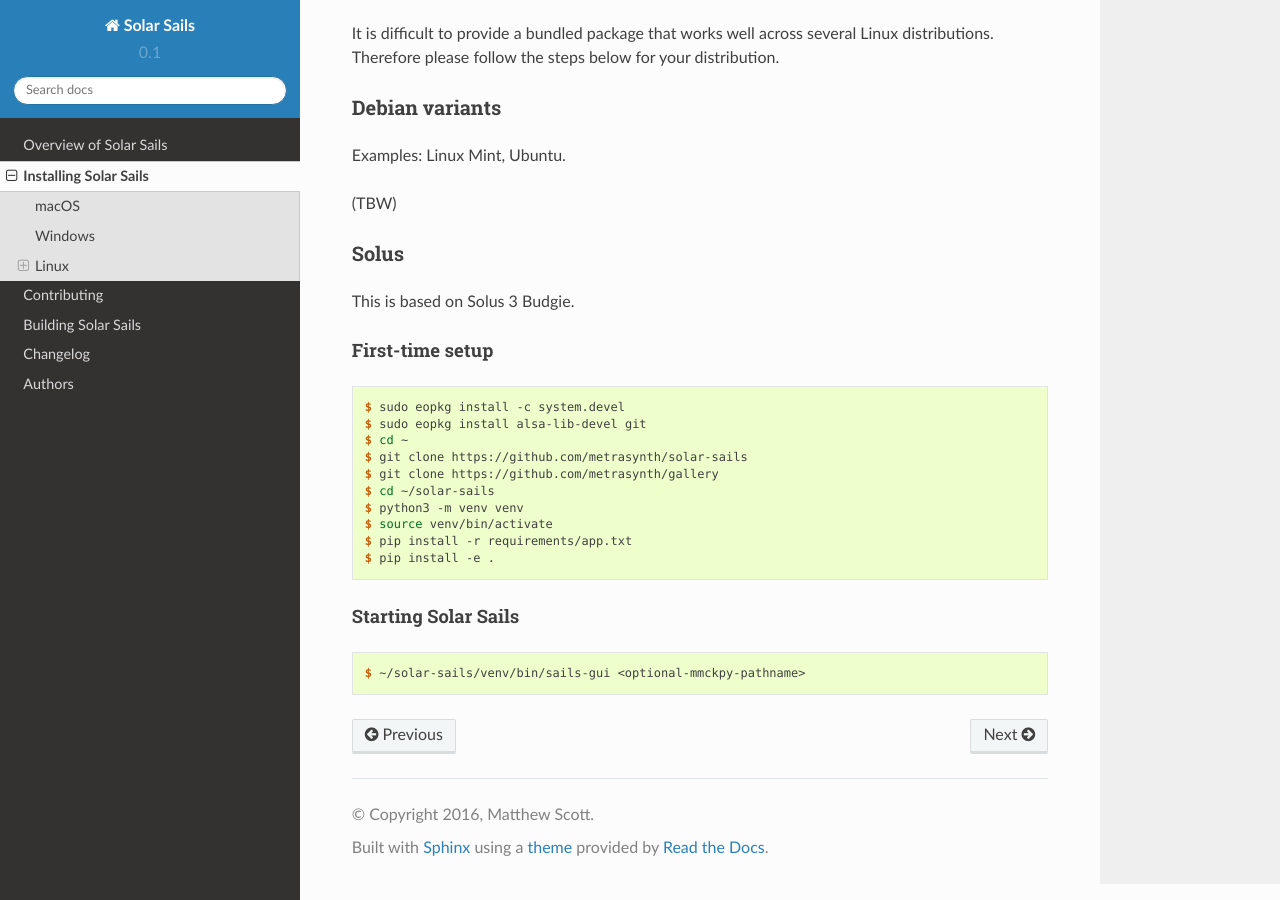
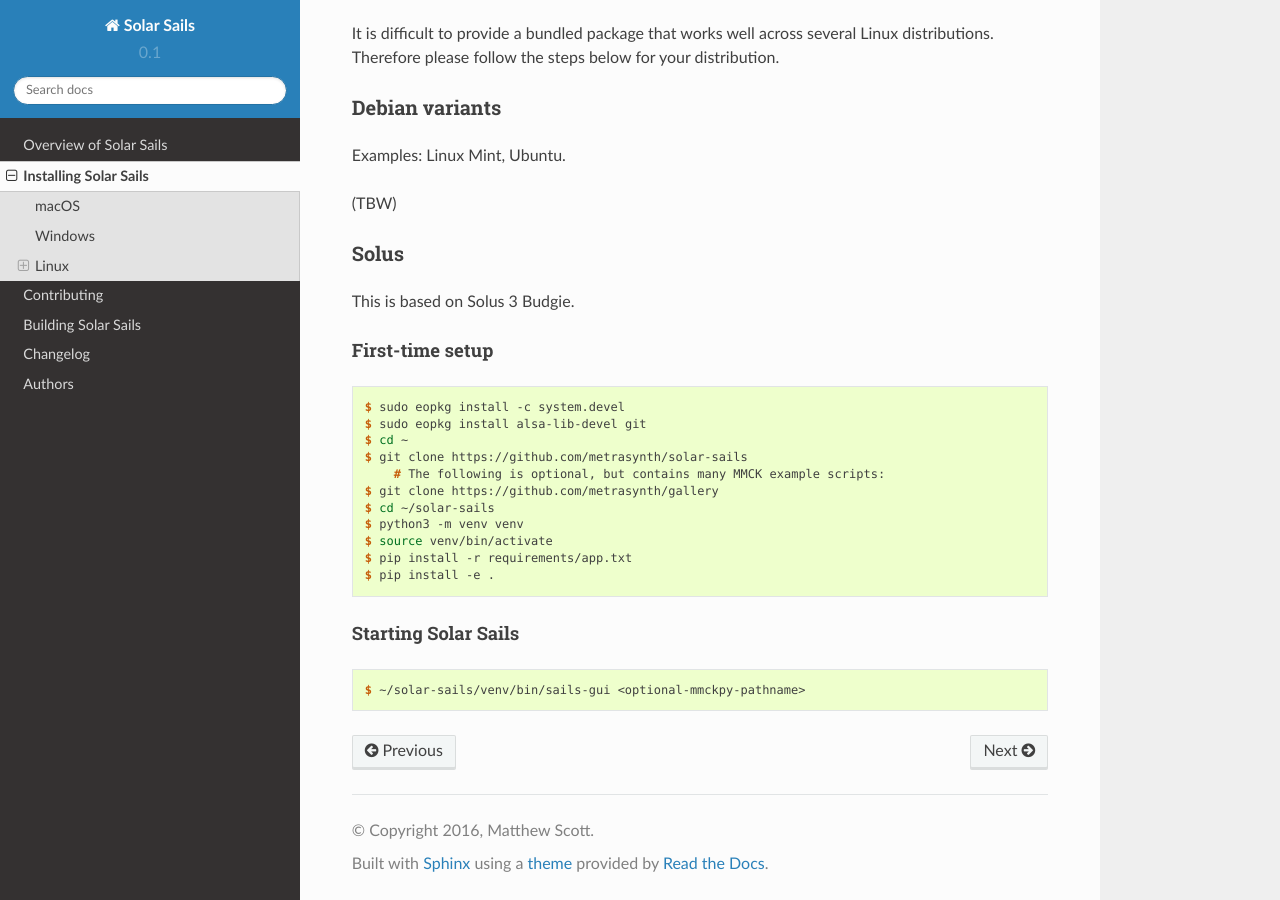
Before and after one commit to metrasynth/solar-sails, a Sphinx documentation site: the page built from docs/installing.rst, in a window 1280 px wide and 900 px high, scrolled down 1080 px. Built offline with Sphinx 7.4.7 and the Read the Docs theme 2.0.0, drawn with Linux system fonts in a browser that asks for light colours; pages that are not in the unit, such as notebooks, are missing from menus.

Commit message:
Note optional nature of gallery cloning

```diff
--- a/docs/installing.rst
+++ b/docs/installing.rst
@@ -96,6 +96,7 @@
       $ sudo eopkg install alsa-lib-devel git
       $ cd ~
       $ git clone https://github.com/metrasynth/solar-sails
+          # The following is optional, but contains many MMCK example scripts:
       $ git clone https://github.com/metrasynth/gallery
       $ cd ~/solar-sails
       $ python3 -m venv venv
```
